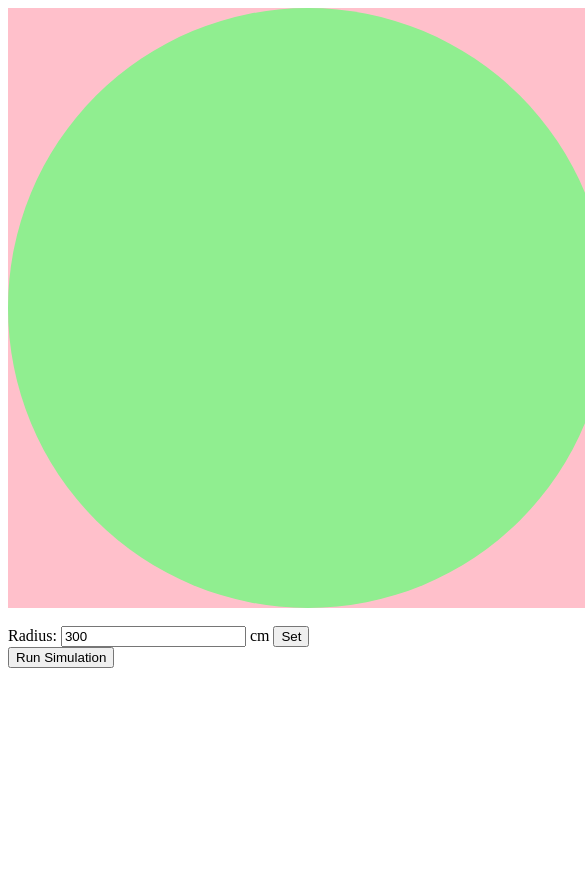
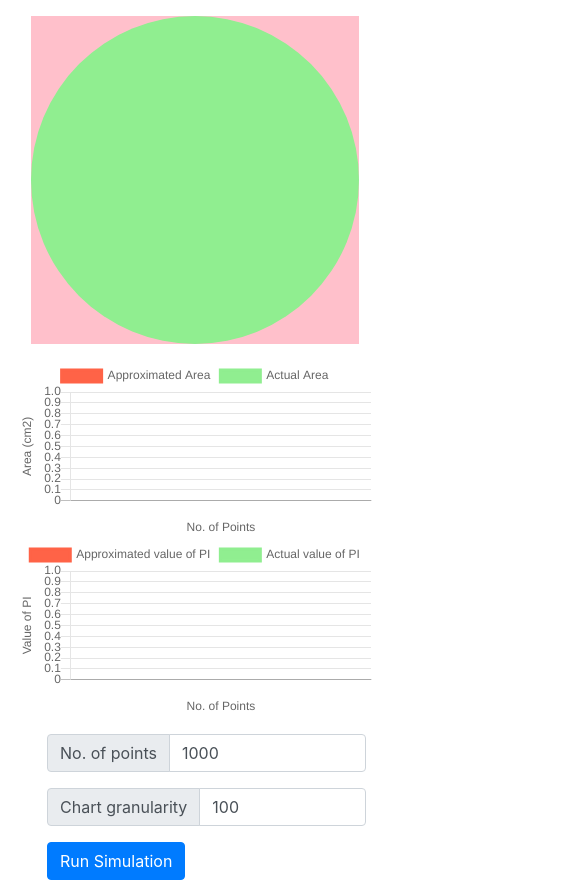
Before and after one commit to alexjhill/sphere_calc, a plain HTML site: page index.html in a window 390 px wide. Shown: the top 880 px of the page, 585 px wide, since content can reach past the window. After the commit the page ends 844 px from the top, so only its background shows below. Drawn offline with nearby package versions, Linux system fonts and the light colour scheme.

Commit message:
design changes to use bootstrap and PI calculation

```diff
--- a/app.js
+++ b/app.js
@@ -11,47 +11,16 @@ var radius;
 var approxArea;
 var actualArea;
 
-function getRadius() {
-    square = $('#square');
-    circle = $('#circle');
+$(window).on("load resize", function () {
+    var width = $('#square').width();
+    radius = width / 2;
+    $('#square').css('height', width + 'px');
+    loadAreaChart();
+    loadPiChart();
+});
 
-    radius = $("#radius").val();
-
-    $(".dot").remove();
-
-    square.css('width', radius * 2 + 'px');
-    square.css('height', radius * 2 + 'px');
-    circle.css('width', radius * 2 + 'px');
-    circle.css('height', radius * 2 + 'px');
-}
-
-
-function placeDot (i) {
-    var x = Math.floor((Math.random() * (radius * 2)));
-    var y = Math.floor((Math.random() * (radius * 2)));
-    var el = $('<div></div>');
-    el.addClass('dot');
-    el.css('left', x + 'px');
-    el.css('top', y + 'px');
-    square.append(el);
-    return el.position();
-}
-
-function addData(chart, label, approxArea, actualArea) {
-    chart.data.labels.push(label);
-    chart.data.datasets[0].data.push(approxArea);
-    chart.data.datasets[1].data.push(actualArea);
-    chart.update();
-}
-
-
-$( "#run" ).click( async function runSim() {
-    $(".dot").remove();
-    $("#chart").remove();
-    $("#chart-container").append('<canvas id="chart" width="400" height="200"></canvas>');
-
-
-    var ctx = document.getElementById('chart').getContext('2d');
+function loadAreaChart() {
+    var ctx = document.getElementById('area-chart').getContext('2d');
     var chart = new Chart(ctx, {
         // The type of chart we want to create
         type: 'line',
@@ -87,22 +56,99 @@ $( "#run" ).click( async function runSim() {
             }
         }
     });
+    return chart;
+}
+function loadPiChart() {
+    var ctx = document.getElementById('pi-chart').getContext('2d');
+    var chart = new Chart(ctx, {
+        // The type of chart we want to create
+        type: 'line',
+
+        // The data for our dataset
+        data: {
+            datasets: [{
+                label: 'Approximated value of PI',
+                backgroundColor: 'tomato',
+                fill: false,
+                borderColor: 'tomato'
+            }, {
+                label: 'Actual value of PI',
+                backgroundColor: 'lightgreen',
+                fill: false,
+                borderColor: 'lightgreen'
+            }]
+        },
+        options: {
+            scales: {
+                yAxes: [{
+                    scaleLabel: {
+                        display: true,
+                        labelString: 'Value of PI'
+                    }
+                }],
+                xAxes: [{
+                    scaleLabel: {
+                        display: true,
+                        labelString: 'No. of Points'
+                    }
+                }]
+            }
+        }
+    });
+    return chart;
+}
+
+
+function placeDot () {
+    var x = Math.floor((Math.random() * (radius * 2)));
+    var y = Math.floor((Math.random() * (radius * 2)));
+    var el = $('<div></div>');
+    el.addClass('dot');
+    el.css('left', x + 'px');
+    el.css('top', y + 'px');
+    $('#square').append(el);
+    return el.position();
+}
+
+function addData(chart, label, approx, actual) {
+    chart.data.labels.push(label);
+    chart.data.datasets[0].data.push(approx);
+    chart.data.datasets[1].data.push(actual);
+    chart.update();
+}
+
+
+$( "#run" ).click( async function runSim() {
+    $(".dot").remove();
+    $("#area-chart").remove();
+    $("#pi-chart").remove();
+    $("#chart-container").append('<canvas id="area-chart" width="400" height="200"></canvas>');
+    $("#chart-container").append('<canvas id="pi-chart" width="400" height="200"></canvas>');
+
+    var totalPoints = $('#number-of-points').val();
+    var chartGranularity = $('#chart-granularity').val();
+
+    var areaChart = loadAreaChart();
+    var piChart = loadPiChart();
 
     var pointsInside = 0;
-    var totalPoints = 10000;
 
     for (var i = 0; i < totalPoints; i++) {
         setTimeout(function(i) {
             var centre = {left: radius, top: radius};
-            var point = placeDot(i);
+            var point = placeDot();
             var distance = Math.sqrt(Math.pow((point.left - centre.left), 2) + Math.pow((point.top - centre.top), 2));
             if (distance <= radius) {
                 pointsInside++;
             }
             approxArea = pointsInside / i * Math.pow(radius * 2, 2);
             actualArea = Math.PI * Math.pow(radius, 2);
-            if (i % 100 == 0) {
-                addData(chart, "Point " + i, approxArea, actualArea);
+            approxPi = (pointsInside / i) * 4;
+            actualPi = Math.PI;
+            console.log(approxPi);
+            if (i % chartGranularity == 0) {
+                addData(areaChart, i + " points", approxArea, actualArea);
+                addData(piChart, i + " points", approxPi, actualPi);
             }
         },1 * i,i);
     }
--- a/index.html
+++ b/index.html
@@ -10,9 +10,12 @@
     <style>
         #square {
             position: relative;
+            width: 100%;
             background: pink;
         } #circle {
             position: absolute;
+            width: 100%;
+            height: 100%;
             background: lightgreen;
             border-radius: 50%;
         } .dot {
@@ -23,23 +26,42 @@
         }
     </style>
     <link rel="stylesheet" href="https://cdnjs.cloudflare.com/ajax/libs/Chart.js/2.9.3/Chart.css">
+    <link rel="stylesheet" href="https://stackpath.bootstrapcdn.com/bootstrap/4.4.1/css/bootstrap.min.css" integrity="sha384-Vkoo8x4CGsO3+Hhxv8T/Q5PaXtkKtu6ug5TOeNV6gBiFeWPGFN9MuhOf23Q9Ifjh" crossorigin="anonymous">
 </head>
-<body onload="getRadius()">
+<body>
 
-    <div id="square">
-        <div id="circle"></div>
+
+    <div class="row m-3">
+        <div class="col-md-8">
+            <div id="square" class="mb-3">
+                <div id="circle">
+                </div>
+            </div>
+            <div id="chart-container" class="row">
+                <canvas id="area-chart" width="100%" height="50"></canvas>
+                <canvas id="pi-chart" width="100%" height="50"></canvas>
+            </div>
+        </div>
+        <div class="col-md-4">
+            <div class="position-fixed m-3 mr-4">
+                <div class="input-group mb-3">
+                    <div class="input-group-prepend">
+                        <span class="input-group-text" id="number-of-points-label">No. of points</span>
+                    </div>
+                    <input type="number" id="number-of-points" value="1000" class="form-control" aria-label="Number of points" aria-describedby="number-of-points-label">
+                </div>
+                <div class="input-group mb-3">
+                    <div class="input-group-prepend">
+                        <span class="input-group-text" id="chart-granularity-label">Chart granularity</span>
+                    </div>
+                    <input type="number" id="chart-granularity" value="100" class="form-control" aria-label="Number of points" aria-describedby="inputGroup-chart-granularity">
+                </div>
+                <button id="run" class="btn btn-primary pull-right">Run Simulation</button>
+            </div>
+        </div>
     </div>
 
-    <br>
 
-    <label for="radius">Radius:</label>
-    <input id="radius" name="radius" type="number" value="300"> cm
-    <button onclick="getRadius()" id="radius-btn">Set</button>
-    <button id="run">Run Simulation</button>
-
-    <div id="chart-container">
-        <canvas id="chart" width="400" height="200"></canvas>
-    </div>
 
     <script src="https://ajax.googleapis.com/ajax/libs/jquery/3.4.1/jquery.min.js"></script>
     <script src="https://cdnjs.cloudflare.com/ajax/libs/Chart.js/2.9.3/Chart.js"></script>
```
